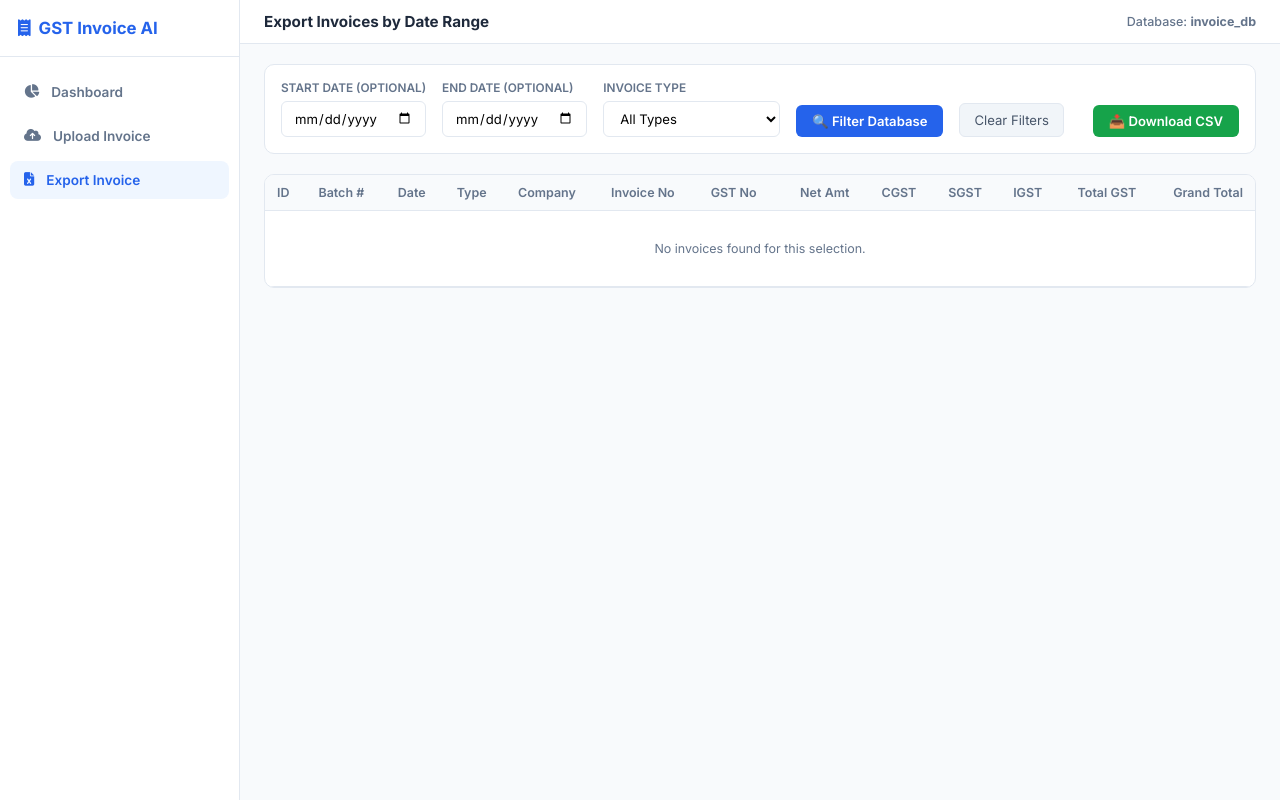
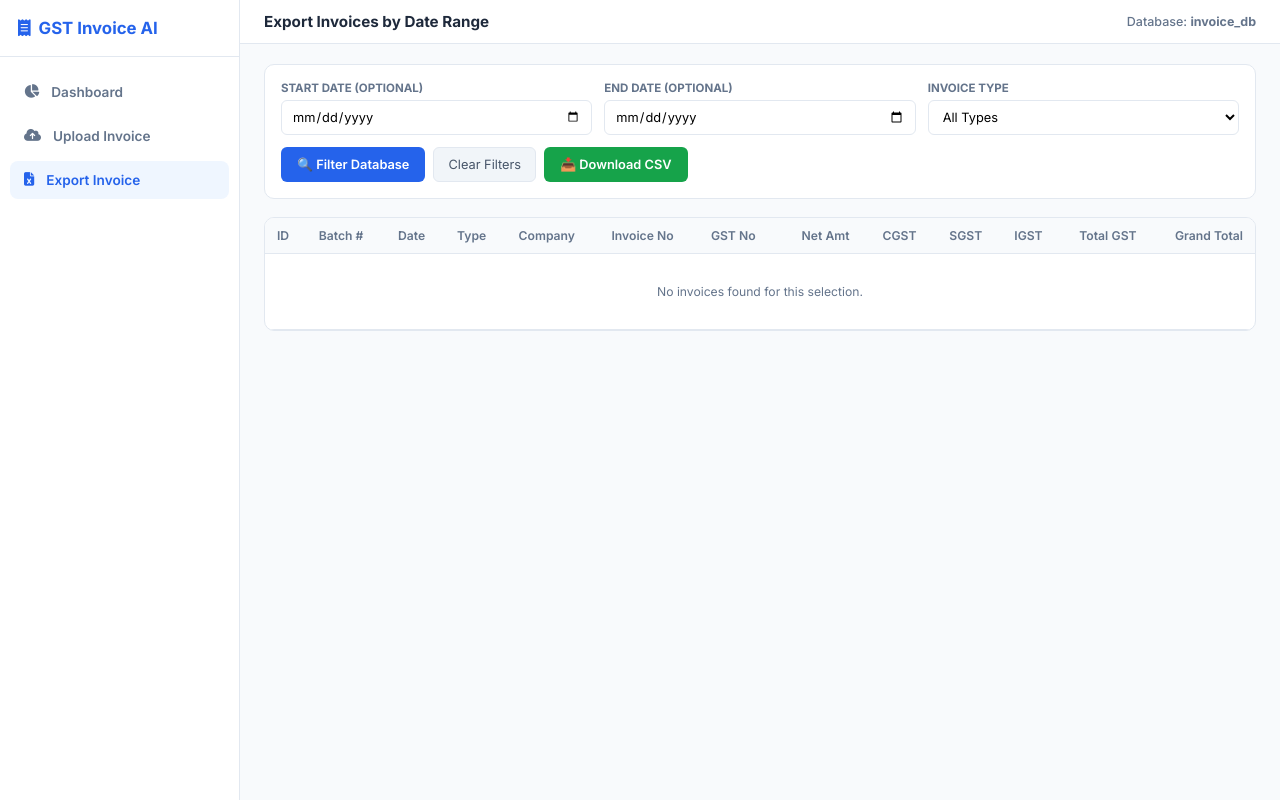
Before and after one commit to Brindha36/OCR, a Flask app: page /export in a window 1280 px wide. Run offline with Flask 3, Linux system fonts and the light colour scheme; data that the repository does not hold is empty.

Commit message:
export.html

```diff
--- a/templates/export.html
+++ b/templates/export.html
@@ -12,31 +12,40 @@
         padding: 16px;
         display: flex;
         align-items: flex-end;
-        gap: 16px;
+        gap: 12px;
         flex-wrap: wrap;
-        margin-bottom: 20px;
+        margin-bottom: 18px;
     }
     .filter-group {
         display: flex;
         flex-direction: column;
-        gap: 6px;
+        gap: 5px;
+        flex: 1 1 180px;
+        min-width: 140px;
     }
     .filter-group label {
-        font-size: 0.74rem;
-        font-weight: 600;
+        font-size: 0.72rem;
+        font-weight: 700;
         color: var(--text-muted);
         text-transform: uppercase;
     }
     .filter-group input, .filter-group select {
-        padding: 8px 12px;
+        width: 100%;
+        padding: 8px 10px;
         border: 1px solid var(--border);
         border-radius: 6px;
-        font-size: 0.82rem;
+        font-size: 0.8rem;
         outline: none;
         background: #fff;
     }
     .filter-group input:focus, .filter-group select:focus {
         border-color: var(--primary);
+    }
+    .filter-actions {
+        display: flex;
+        align-items: center;
+        gap: 8px;
+        flex-wrap: wrap;
     }
     .btn-action {
         background-color: var(--primary);
@@ -44,30 +53,31 @@
         padding: 8px 16px;
         border: none;
         border-radius: 6px;
-        font-size: 0.82rem;
+        font-size: 0.8rem;
         font-weight: 600;
         cursor: pointer;
+        height: 35px;
     }
-    .btn-action:hover { background-color: var(--primary-hover); }
     .btn-download {
         background-color: var(--success);
         color: white;
         padding: 8px 16px;
         border: none;
         border-radius: 6px;
-        font-size: 0.82rem;
+        font-size: 0.8rem;
         font-weight: 600;
         cursor: pointer;
+        height: 35px;
     }
-    .btn-download:hover { background-color: #15803d; }
     .btn-reset {
         background: #f1f5f9;
         color: #475569;
         padding: 8px 14px;
         border: 1px solid var(--border);
         border-radius: 6px;
-        font-size: 0.82rem;
+        font-size: 0.8rem;
         cursor: pointer;
+        height: 35px;
     }
 
     .table-wrapper {
@@ -75,12 +85,15 @@
         border: 1px solid var(--border);
         border-radius: 10px;
         overflow-x: auto;
+        -webkit-overflow-scrolling: touch;
         max-height: 560px;
+        width: 100%;
     }
     table {
         width: 100%;
         border-collapse: collapse;
-        font-size: 0.78rem;
+        font-size: 0.76rem;
+        white-space: nowrap;
     }
     thead {
         background: #f8fafc;
@@ -91,7 +104,6 @@
     th, td {
         padding: 10px 12px;
         border-bottom: 1px solid var(--border);
-        white-space: nowrap;
     }
     th { font-weight: 600; color: var(--text-muted); text-align: left; }
     .num { text-align: right; font-variant-numeric: tabular-nums; }
@@ -116,15 +128,17 @@
             <option value="Manual">Manual</option>
         </select>
     </div>
+    <div class="filter-actions">
         <button type="button" class="btn-action" id="filterBtn">
             🔍 Filter Database
         </button>
         <button type="button" class="btn-reset" id="resetBtn">
             Clear Filters
         </button>
-    <button type="button" class="btn-download" id="downloadCsvBtn" style="margin-left: auto;">
+        <button type="button" class="btn-download" id="downloadCsvBtn">
             📥 Download CSV
         </button>
+    </div>
 </div>
 
 <div class="table-wrapper">
```
Lines whose indentation alone changed are shown as unchanged.
